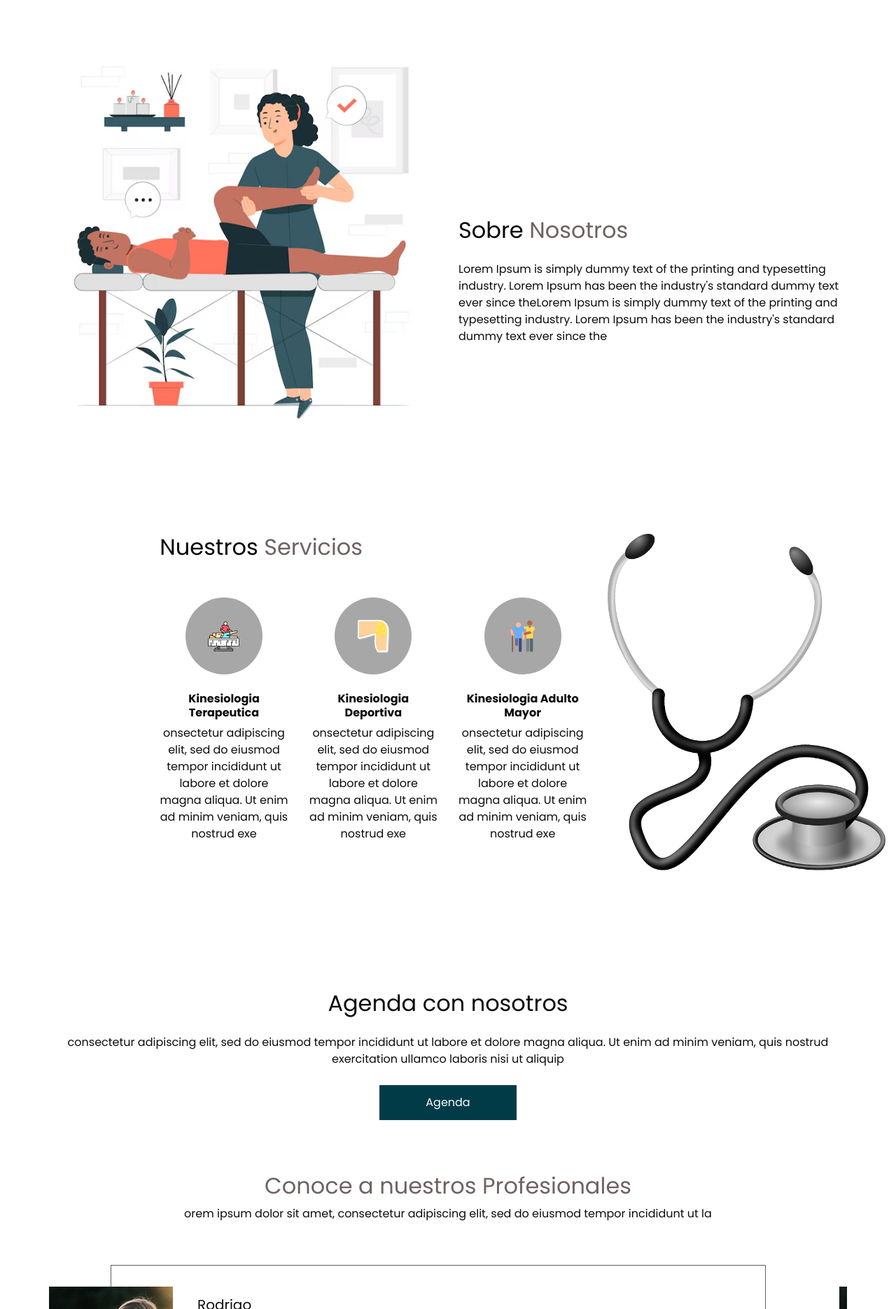
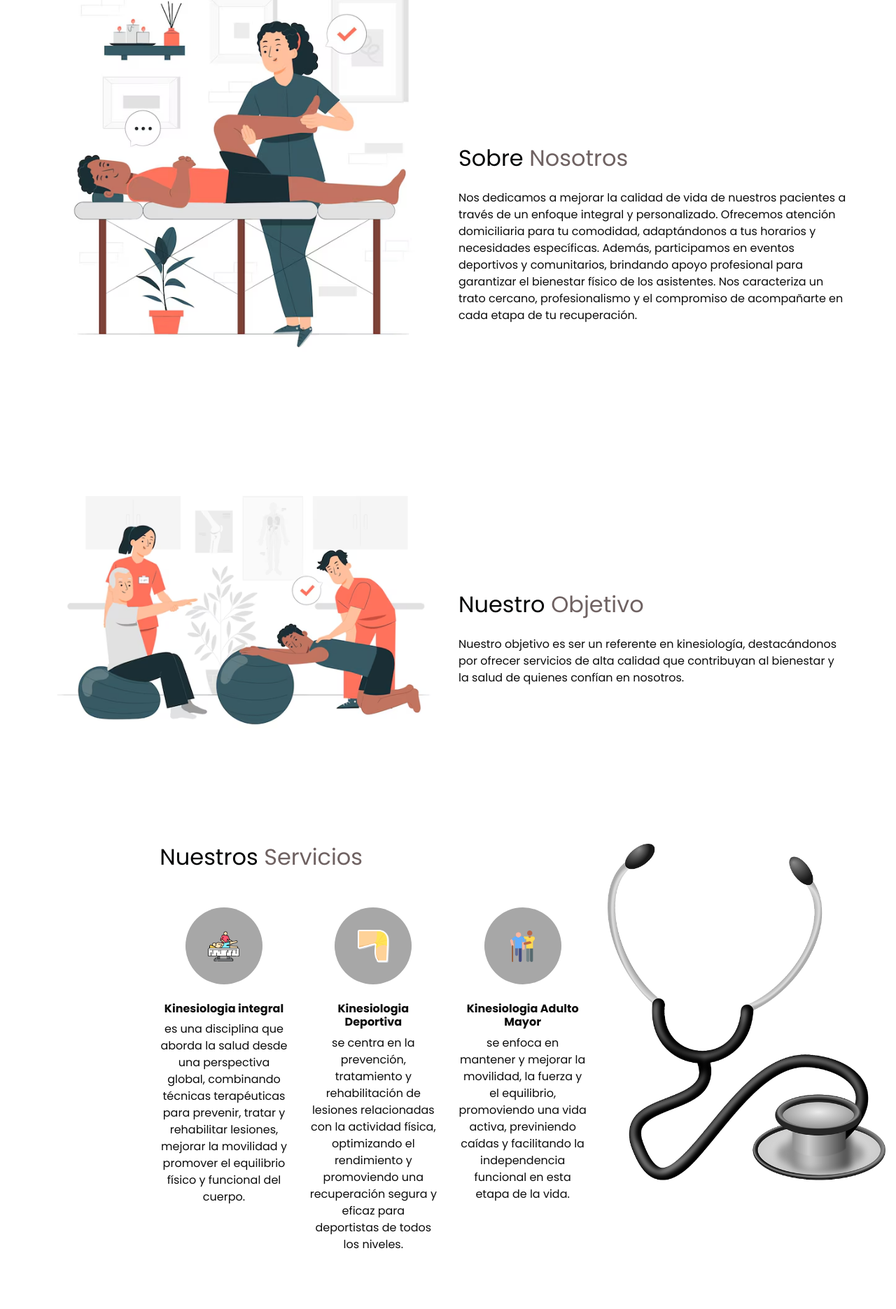
Before and after one commit to JuanIgnacioDH/PrimeRecoverCenter, a plain HTML site: page index.html in a window 1280 px wide. Shown: the part 929-2800 px from the top of the page at 70% size. Drawn offline with nearby package versions, Linux system fonts and the light colour scheme.

Commit message:
Add files via upload

```diff
--- a/css/style.css
+++ b/css/style.css
@@ -44,7 +44,6 @@ html {
 .hero_area {
   height: 98vh;
   position: relative;
-  margin-top: 10%;
 }
 
 .hero_area::before {
@@ -52,7 +51,7 @@ html {
   position: absolute;
   width: 100%;
   height: 15px;
-  background-color: #023b48;
+  background-color: #4d4d4d;
 }
 
 .sub_page .hero_area {
@@ -172,7 +171,7 @@ a:focus {
   padding: 6% 0;
   background-size: cover;
   background-repeat: no-repeat;
-  margin-top: 4%;
+  /*margin-top: 4%;*/
 }
 
 .slider_section .row {
@@ -248,11 +247,12 @@ a:focus {
   background-color: #010106;
 }
 
-/*.about_section {
-  background-image: url(../images/about-bg.png);
-  background-size: cover;
+.about_section {
+  /*background-image: url(../images/about-bg.png);
+  background-size: cover;*/
+  margin-top: 2%;
 }
-  */
+
 
 .about_section .row {
   -webkit-box-align: baseline;
--- a/index.html
+++ b/index.html
@@ -32,11 +32,11 @@
 <body>
   <div class="hero_area">
     <!-- header section strats -->
-    <header class="header_section fixed-top bg-white shadow">
+    <header class="header_section">
       <div class="container-fluid">
         <nav class="navbar navbar-expand-lg custom_nav-container ">
           <a class="navbar-brand" href="index.html">
-
+            <img src="images/logo.png" alt="">
             <span>
               Prime Recover Center
             </span>
@@ -93,9 +93,8 @@
                       </span>
                     </h1>
                     <p>
-                      Lorem Ipsum is simply dummy text of the printing and
-                      typesetting industry.
-                      Lorem Ipsum has been the industry's standard dummy text ever
+                      Ofrecemos servicios de kinesiología en San Bernardo, con especialistas altamente capacitados para atender tus necesidades. Realizamos atención domiciliaria, tratamientos personalizados
+                      , apoyo en eventos deportivos y más. Agenda tu sesión de manera rápida y sencilla en el siguiente botón:
                     </p>
                     <div class="btn-box">
                       <a href="" class="btn-2">
@@ -237,11 +236,35 @@
               </span>
             </h2>
             <p>
-              Lorem Ipsum is simply dummy text of the printing and typesetting industry. Lorem Ipsum has been the
-              industry's standard dummy text ever since theLorem Ipsum is simply dummy text of the printing and
-              typesetting industry. Lorem Ipsum has been the industry's standard dummy text ever since the
+              Nos dedicamos a mejorar la calidad de vida de nuestros pacientes a través de un enfoque integral y personalizado.
+              Ofrecemos atención domiciliaria para tu comodidad, adaptándonos a tus horarios y necesidades específicas. Además, participamos en eventos deportivos y comunitarios, brindando apoyo profesional para garantizar el bienestar físico de los asistentes. Nos caracteriza un trato cercano, profesionalismo y el compromiso de acompañarte en cada etapa de tu recuperación.
             </p>
-            <div>
+            </div>
+          </div>
+        </div>
+      </div>
+    </div>
+  </section>
+
+  <section class="about_section layout_padding" id="nosotros">
+    <div class="container">
+      <div class="row">
+        <div class="col-md-6">
+          <div class="img-box">
+            <img src="images/Fisioterapia.jpg" alt="">
+          </div>
+        </div>
+        <div class="col-md-6">
+          <div class="detail-box">
+            <h2 class="custom_heading">
+              Nuestro
+              <span>
+                Objetivo
+              </span>
+            </h2>
+            <p>
+              Nuestro objetivo es ser un referente en kinesiología, destacándonos por ofrecer servicios de alta calidad que contribuyan al bienestar y la salud de quienes confían en nosotros.
+            </p>
             </div>
           </div>
         </div>
@@ -265,11 +288,12 @@
                 </div>
                 <div class="detail_box">
                   <h6>
-                    Kinesiologia Terapeutica
+                    Kinesiologia integral
                   </h6>
                   <p>
-                    onsectetur adipiscing elit, sed do eiusmod tempor incididunt ut labore et dolore magna aliqua. Ut
-                    enim ad minim veniam, quis nostrud exe
+                    es una disciplina que aborda la salud desde una perspectiva global,
+                    combinando técnicas terapéuticas para prevenir, tratar y rehabilitar lesiones, mejorar la movilidad
+                    y promover el equilibrio físico y funcional del cuerpo.
                   </p>
                 </div>
               </div>
@@ -282,8 +306,8 @@
                     Kinesiologia Deportiva
                   </h6>
                   <p>
-                    onsectetur adipiscing elit, sed do eiusmod tempor incididunt ut labore et dolore magna aliqua. Ut
-                    enim ad minim veniam, quis nostrud exe
+                    se centra en la prevención, tratamiento y rehabilitación de lesiones relacionadas con la actividad física,
+                    optimizando el rendimiento y promoviendo una recuperación segura y eficaz para deportistas de todos los niveles.
                   </p>
                 </div>
               </div>
@@ -296,8 +320,8 @@
                     Kinesiologia Adulto Mayor
                   </h6>
                   <p>
-                    onsectetur adipiscing elit, sed do eiusmod tempor incididunt ut labore et dolore magna aliqua. Ut
-                    enim ad minim veniam, quis nostrud exe
+                    se enfoca en mantener y mejorar la movilidad, la fuerza y el equilibrio,
+                     promoviendo una vida activa, previniendo caídas y facilitando la independencia funcional en esta etapa de la vida.
                   </p>
                 </div>
               </div>
@@ -315,26 +339,7 @@
 
   <!-- end servicio seccion -->
 
-  <!-- Agenda seccion -->
 
-  <section class="buy_section layout_padding" id="agenda">
-    <div class="container">
-      <h2>
-        Agenda con nosotros
-      </h2>
-      <p>
-        consectetur adipiscing elit, sed do eiusmod tempor incididunt ut labore et dolore magna aliqua. Ut enim ad minim
-        veniam, quis nostrud exercitation ullamco laboris nisi ut aliquip
-      </p>
-      <div class="d-flex justify-content-center">
-        <a href="">
-          Agenda
-        </a>
-      </div>
-    </div>
-  </section>
-
-  <!-- Agenda seccion -->
 
   <!-- Profesionales seccion -->
   <section class="client_section layout_padding-bottom" id="profesionales">
@@ -345,7 +350,7 @@
         </span>
       </h2>
       <p class="text-center">
-        orem ipsum dolor sit amet, consectetur adipiscing elit, sed do eiusmod tempor incididunt ut la
+        Contamos con un equipo de especialistas altamente capacitados que trabajan con pasión y compromiso para atender una amplia gama de necesidades, desde lesiones deportivas hasta tratamientos de rehabilitación física y cuidados preventivos.
       </p>
       <div id="carouselExample2Indicators" class="carousel slide" data-ride="carousel">
         <ol class="carousel-indicators">
@@ -433,6 +438,27 @@
   </section>
   <!-- end profesionales seccion -->
 
+  <!-- Agenda seccion -->
+
+  <section class="buy_section layout_padding" id="agenda">
+    <div class="container">
+      <h2>
+        Agenda con nosotros
+      </h2>
+      <p>
+        Nuestro equipo de especialistas está listo para ofrecerte un tratamiento personalizado.
+        No importa si necesitas rehabilitación, prevención o simplemente mejorar tu calidad de vida, estamos aquí para ayudarte.
+      </p>
+      <div class="d-flex justify-content-center">
+        <a href="">
+          Agenda
+        </a>
+      </div>
+    </div>
+  </section>
+
+  <!-- Agenda seccion -->
+
   <!-- info section -->
   <section class="info_section layout_padding2">
     <div class="container">
```
Also changed, not shown: images/Fisioterapia.jpg (added), images/about3.jpg (added), images/logo.png, images/logo1.png (added).
